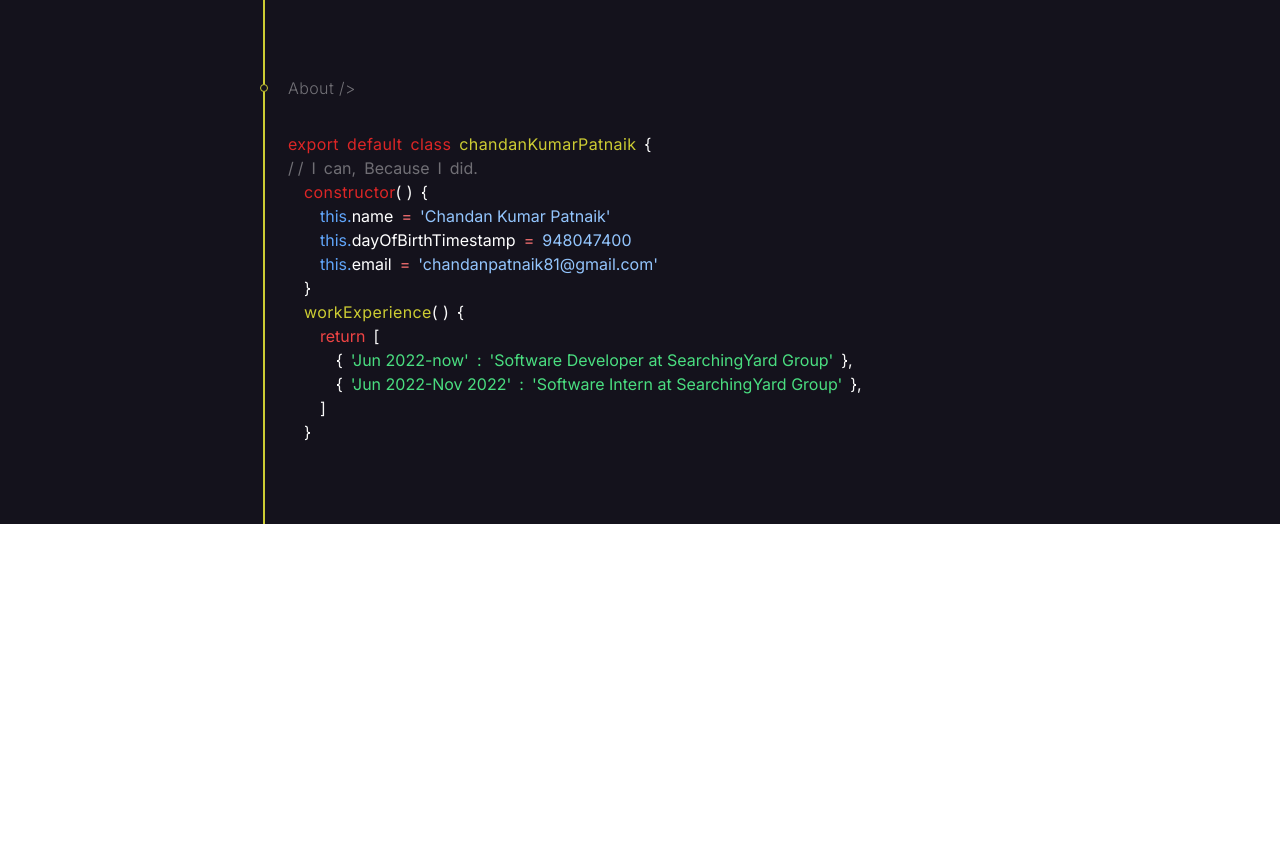
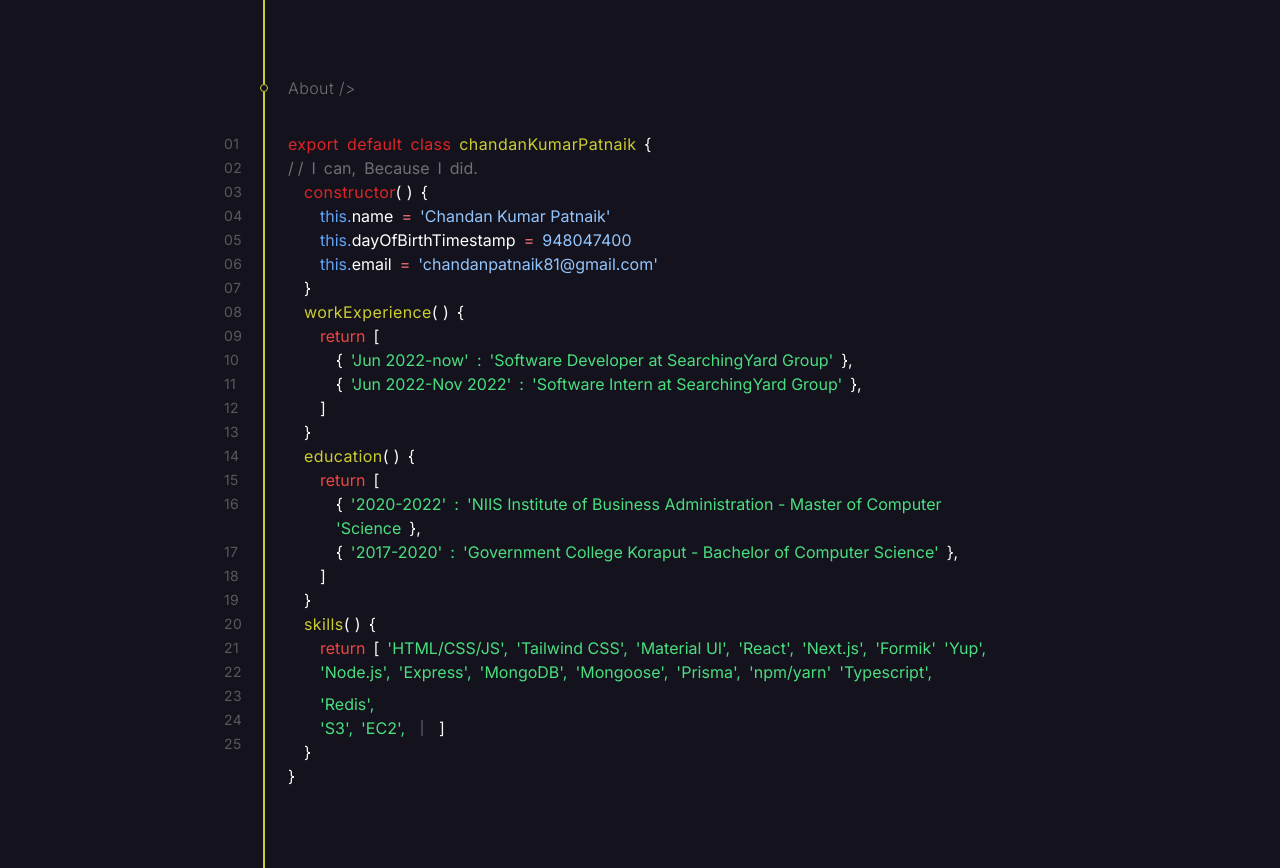
Before and after one commit to ChandanPatnaik/portfolio, a Next.js app: page / in a window 1280 px wide. Shown: the part 800-1668 px from the top of the page. Before the commit the page ends 1324 px from the top, so only its background shows below. Built offline with nearby package versions, Linux system fonts and the light colour scheme.

Commit message:
about section complete

```diff
--- a/src/app/globals.css
+++ b/src/app/globals.css
@@ -1,9 +1,8 @@
-@import url('https://fonts.googleapis.com/css2?family=Roboto+Condensed:ital,wght@0,100;0,200;0,300;0,400;0,500;0,600;0,700;0,800;0,900;1,100;1,200;1,300;1,400;1,500;1,600;1,700;1,800;1,900&display=swap');
+@import url("https://fonts.googleapis.com/css2?family=Roboto+Condensed:ital,wght@0,100;0,200;0,300;0,400;0,500;0,600;0,700;0,800;0,900;1,100;1,200;1,300;1,400;1,500;1,600;1,700;1,800;1,900&display=swap");
 
 @tailwind base;
 @tailwind components;
 @tailwind utilities;
-
 
 /* * {
   box-sizing: border-box;
@@ -26,14 +25,13 @@
   cursor: not-allowed;
 } */
 
-
 html,
 body {
   padding: 0;
   margin: 0;
   background-color: white;
   color: black;
-  font-family: 'Roboto Condensed', sans-serif;
+  font-family: "Roboto Condensed", sans-serif;
   scroll-behavior: smooth !important;
   cursor: none;
 }
@@ -45,9 +43,23 @@ body {
   .common-transition {
     @apply transition-all duration-150 ease-linear;
   }
-
 }
 
 .scroll-bar-none::-webkit-scrollbar {
   display: none;
 }
+
+@keyframes pulse {
+  0% {
+    opacity: 0;
+  }
+  50% {
+    opacity: 1;
+  }
+  100% {
+    opacity: 0;
+  }
+}
+.animate-pulse-custom {
+  animation: pulse 800ms cubic-bezier(0.4, 0, 0.6, 1) infinite;
+}
--- a/src/app/layout.tsx
+++ b/src/app/layout.tsx
@@ -5,7 +5,7 @@ import "./globals.css";
 const inter = Inter({ subsets: ["latin"] });
 
 export const metadata: Metadata = {
-  title: "Create Next App",
+  title: "Chandan Patnaik | Full Stack Developer",
   description: "Generated by create next app",
 };
 
--- a/src/components/home/About.tsx
+++ b/src/components/home/About.tsx
@@ -26,7 +26,38 @@ const TimeLine = () => {
 
 const AboutBlock = () => {
   return (
-    <section className="flex flex-col">
+    <section className="flex flex-col relative">
+      <div className="w-fit h-full absolute top-0 -left-16">
+        <div className="flex flex-col text-milk/30 tracking-wide leading-6 text-sm">
+          <p>01</p>
+          <p>02</p>
+          <p>03</p>
+          <p>04</p>
+          <p>05</p>
+          <p>06</p>
+          <p>07</p>
+          <p>08</p>
+          <p>09</p>
+          <p>10</p>
+          <p>11</p>
+          <p>12</p>
+          <p>13</p>
+          <p>14</p>
+          <p>15</p>
+          <p>16</p>
+          <p className="opacity-0">17</p>
+          <p>17</p>
+          <p>18</p>
+          <p>19</p>
+          <p>20</p>
+          <p>21</p>
+          <p>22</p>
+          <p>23</p>
+          <p>24</p>
+          <p>25</p>
+        </div>
+      </div>
+
       {/* --------------- class section ------------ */}
       <div className="flex items-center gap-2 tracking-wide">
         <p className="text-red-600">export</p>
@@ -54,7 +85,8 @@ const AboutBlock = () => {
       </div>
 
       {/* --------------- constructor section ------------ */}
-      <div className="flex px-4 items-center tracking-wide gap-2">
+      <div className="px-4 flex flex-col">
+        <div className="flex items-center tracking-wide gap-2">
           <div className="flex items-center">
             <p className="text-red-600">{`constructor`}</p>
             <p className="text-milk font-normal">{`( )`}</p>
@@ -63,7 +95,7 @@ const AboutBlock = () => {
         </div>
 
         {/* --------------- constructor inside section ------------ */}
-      <div className=" px-8 flex flex-col">
+        <div className="px-4 flex flex-col">
           <div className="flex items-center gap-2">
             <div className="flex items-center">
               <p className="text-blue-400">this.</p>
@@ -90,11 +122,12 @@ const AboutBlock = () => {
           </div>
         </div>
 
-      {/* ------------ bracket close of constructor */}
-      <div className=" px-4 text-milk">{`}`}</div>
+        <div className="text-milk">{`}`}</div>
+      </div>
 
       {/* --------------- work method section ------------ */}
-      <div className="flex px-4 items-center tracking-wide gap-2">
+      <div className="px-4 flex flex-col">
+        <div className="flex items-center tracking-wide gap-2">
           <div className="flex items-center">
             <p className="text-light-yellow">{`workExperience`}</p>
             <p className="text-milk font-normal">{`( )`}</p>
@@ -102,8 +135,7 @@ const AboutBlock = () => {
           <p className="text-milk">{`{`}</p>
         </div>
 
-      {/* --------------- work method inside section ------------ */}
-      <div className=" px-8 flex flex-col">
+        <div className=" px-4 flex flex-col">
           <div className="flex items-center gap-2">
             <p className="text-red-500">{`return`}</p>
             <p className="text-milk">{`[`}</p>
@@ -127,8 +159,95 @@ const AboutBlock = () => {
           <p className="text-milk">{`]`}</p>
         </div>
 
-      {/* ---------------end of work method inside section ------------ */}
-      <p className="px-4 text-milk">{`}`}</p>
+        <p className="text-milk">{`}`}</p>
+      </div>
+
+      {/* --------------- education method section ------------ */}
+      <div className="px-4 flex flex-col">
+        <div className="flex items-center tracking-wide gap-2">
+          <div className="flex items-center">
+            <p className="text-light-yellow">{`education`}</p>
+            <p className="text-milk font-normal">{`( )`}</p>
+          </div>
+          <p className="text-milk">{`{`}</p>
+        </div>
+
+        <div className=" px-4 flex flex-col">
+          <div className="flex items-center gap-2">
+            <p className="text-red-500">{`return`}</p>
+            <p className="text-milk">{`[`}</p>
+          </div>
+          <div className="flex flex-col pl-4">
+            <div className="flex items-center gap-2">
+              <p className="text-milk">{`{`}</p>
+              <p className="text-green-400">{`'2020-2022'`}</p>
+              <p className="text-green-400">{`:`}</p>
+              <p className="text-green-400">{`'NIIS Institute of Business Administration - Master of Computer `}</p>
+            </div>
+            <div className="flex items-center gap-2">
+              <p className="text-green-400">{`'Science`}</p>
+              <p className="text-milk">{`},`}</p>
+            </div>
+            <div className="flex items-center gap-2">
+              <p className="text-milk">{`{`}</p>
+              <p className="text-green-400">{`'2017-2020'`}</p>
+              <p className="text-green-400">{`:`}</p>
+              <p className="text-green-400">{`'Government College Koraput - Bachelor of Computer Science'`}</p>
+              <p className="text-milk">{`},`}</p>
+            </div>
+          </div>
+          <p className="text-milk">{`]`}</p>
+        </div>
+
+        <p className="text-milk">{`}`}</p>
+      </div>
+
+      {/* --------------- skills method section ------------ */}
+      <div className="px-4 flex flex-col">
+        <div className="flex items-center tracking-wide gap-2">
+          <div className="flex items-center">
+            <p className="text-light-yellow">{`skills`}</p>
+            <p className="text-milk font-normal">{`( )`}</p>
+          </div>
+          <p className="text-milk">{`{`}</p>
+        </div>
+
+        <div className=" px-4 flex flex-col">
+          <div className="flex items-center gap-2">
+            <p className="text-red-500">{`return`}</p>
+            <p className="text-milk">{`[`}</p>
+            <div className="flex items-center gap-2 flex-wrap text-green-400">
+              <p className="">{`'HTML/CSS/JS',`}</p>
+              <p className="">{`'Tailwind CSS',`}</p>
+              <p className="">{`'Material UI',`}</p>
+              <p className="">{`'React',`}</p>
+              <p className="">{`'Next.js',`}</p>
+              <p className="">{`'Formik'`}</p>
+              <p className="">{`'Yup',`}</p>
+            </div>
+          </div>
+          <div className="flex items-center gap-2 flex-wrap text-green-400">
+            <p className="">{`'Node.js',`}</p>
+            <p className="">{`'Express',`}</p>
+            <p className="">{`'MongoDB',`}</p>
+            <p className="">{`'Mongoose',`}</p>
+            <p className="">{`'Prisma',`}</p>
+            <p className="">{`'npm/yarn'`}</p>
+            <p className="">{`'Typescript',`}</p>
+            <p className="">{`'Redis',`}</p>
+          </div>
+          <div className="flex items-center gap-2 flex-wrap text-green-400">
+            <p className="">{`'S3',`}</p>
+            <p className="">{`'EC2',`}</p>
+            <p className="animate-pulse-custom mx-2 bg-milk w-0.5 h-4"></p>
+            <p className="text-milk">{`]`}</p>
+          </div>
+        </div>
+
+        <p className="text-milk">{`}`}</p>
+      </div>
+
+      <p className="text-milk">{`}`}</p>
     </section>
   );
 };
```
Lines whose indentation alone changed are shown as unchanged.
